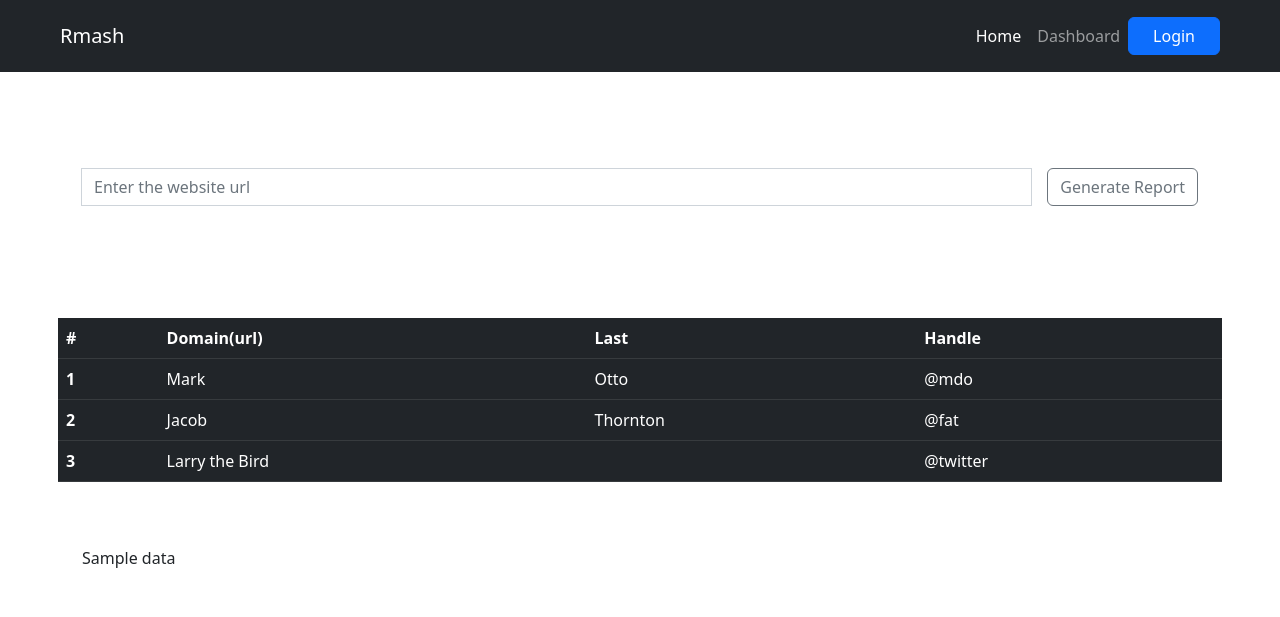
After one commit to Nitinsha58/rmash, a Django app: template reportApp/templates/reportApp/dashboard.html in a window 1280 px wide. The commit adds this page. Shown: the top 617 px of the page. Run offline with Django 4.2, Linux system fonts and the light colour scheme; the template is opened without the code that fills it: most values are stand-ins (such as "Sample title", 1, 10 or a date in 2020).

Commit message:
add dashboard template and update home template

```diff
--- /dev/null
+++ b/reportApp/templates/reportApp/dashboard.html
@@ -0,0 +1,62 @@
+{% extends "base.html" %}
+{% load static %}
+
+{% block title %}
+    Rmash: Dashboard | Start making your report here.
+{% endblock title %}
+
+
+{% block content %}
+<div class="container py-5">
+    <div class="row align-items-center g-lg-5 py-5">
+        <form action="" method="post">
+        <div class="input-group mb-3">
+                {% csrf_token %}
+                <input type="text" value="{{search}}" name="search" class="form-control" placeholder="Enter the website url">
+
+                <div class="input-group-append">
+                    <button class="ms-3 btn btn-outline-secondary" type="Submit">Generate Report</button>
+                </div>
+            </div>
+        </form>
+        <small class="text-danger">{{err_msg}}</small>
+        <table class="table table-hover table-dark">
+        <thead>
+            <tr>
+            <th scope="col">#</th>
+            <th scope="col">Domain(url)</th>
+            <th scope="col">Last</th>
+            <th scope="col">Handle</th>
+            </tr>
+        </thead>
+        <tbody>
+            <tr>
+            <th scope="row">1</th>
+            <td>Mark</td>
+            <td>Otto</td>
+            <td>@mdo</td>
+            </tr>
+            <tr>
+            <th scope="row">2</th>
+            <td>Jacob</td>
+            <td>Thornton</td>
+            <td>@fat</td>
+            </tr>
+            <tr>
+            <th scope="row">3</th>
+            <td colspan="2">Larry the Bird</td>
+            <td>@twitter</td>
+            </tr>
+        </tbody>
+        </table>
+    </div>
+    {{data}}
+</div>
+{% endblock %}
+
+
+{% block script %}
+    <script>
+
+    </script>
+{% endblock script %}
```
Also changed, not shown: reportApp/templates/reportApp/home.html (+36 -2 lines).
